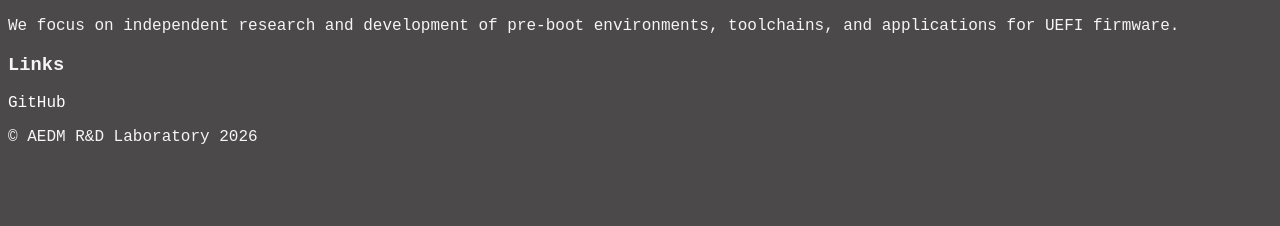
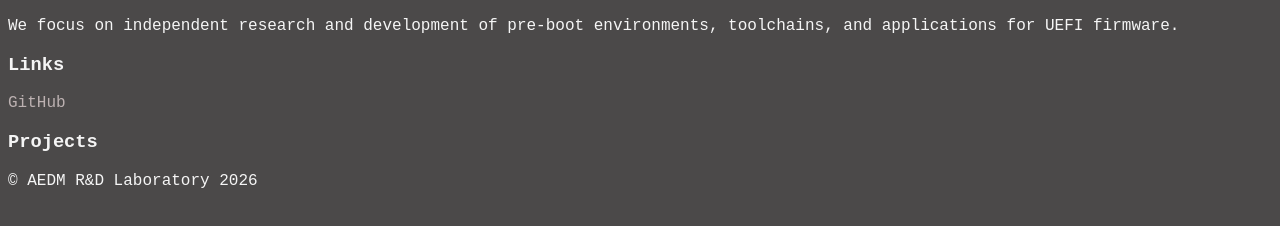
Before and after one commit to AEDM-RnD/aedm-website, a plain HTML site: page index.html in a window 1280 px wide. Shown: the part 110-336 px from the top of the page. Drawn offline with Linux system fonts and the light colour scheme.

Commit message:
Add projects section to index.html and update link color in style.css

```diff
--- a/index.html
+++ b/index.html
@@ -19,6 +19,9 @@
                 <li><a href="https://github.com/AEDM-RnD">GitHub</a></li>
             </ul>
         </section>
+        <section class="projects">
+            <h3>Projects</h3>
+        </section>
     </main>
     <footer>
         <p>&copy; AEDM R&D Laboratory 2026</p>
--- a/static/css/style.css
+++ b/static/css/style.css
@@ -10,6 +10,6 @@ ul{
 }
 
 a{
-    color: rgb(255, 255, 255);
+    color: rgb(188, 177, 177);
     text-decoration: none;
 }
```
